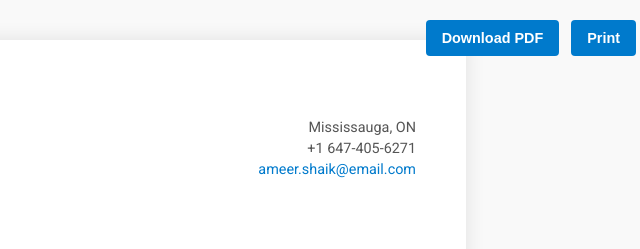
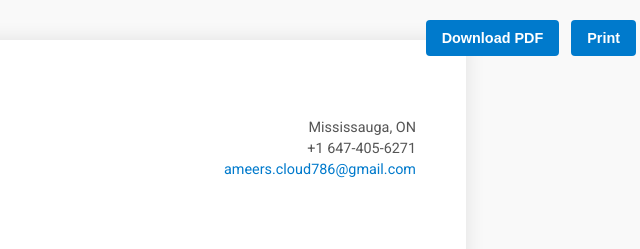
Before and after one commit to ameershaik8/resume, a plain HTML site: page index.html in a window 1280 px wide. Shown: the top 249 px of the page, 624-1264 px from the left. Drawn offline with Linux system fonts and the light colour scheme.

Commit message:
Update index.html

```diff
--- a/index.html
+++ b/index.html
@@ -228,7 +228,7 @@
   <div class="contact-info">
     <div>Mississauga, ON</div>
     <div>+1 647-405-6271</div>
-    <div><a href="mailto:ameer.shaik@email.com">ameer.shaik@email.com</a></div>
+    <div><a href="mailto:ameers.cloud786@gmail.com">ameers.cloud786@gmail.com</a></div>
 
   </div>
 </header>
```
